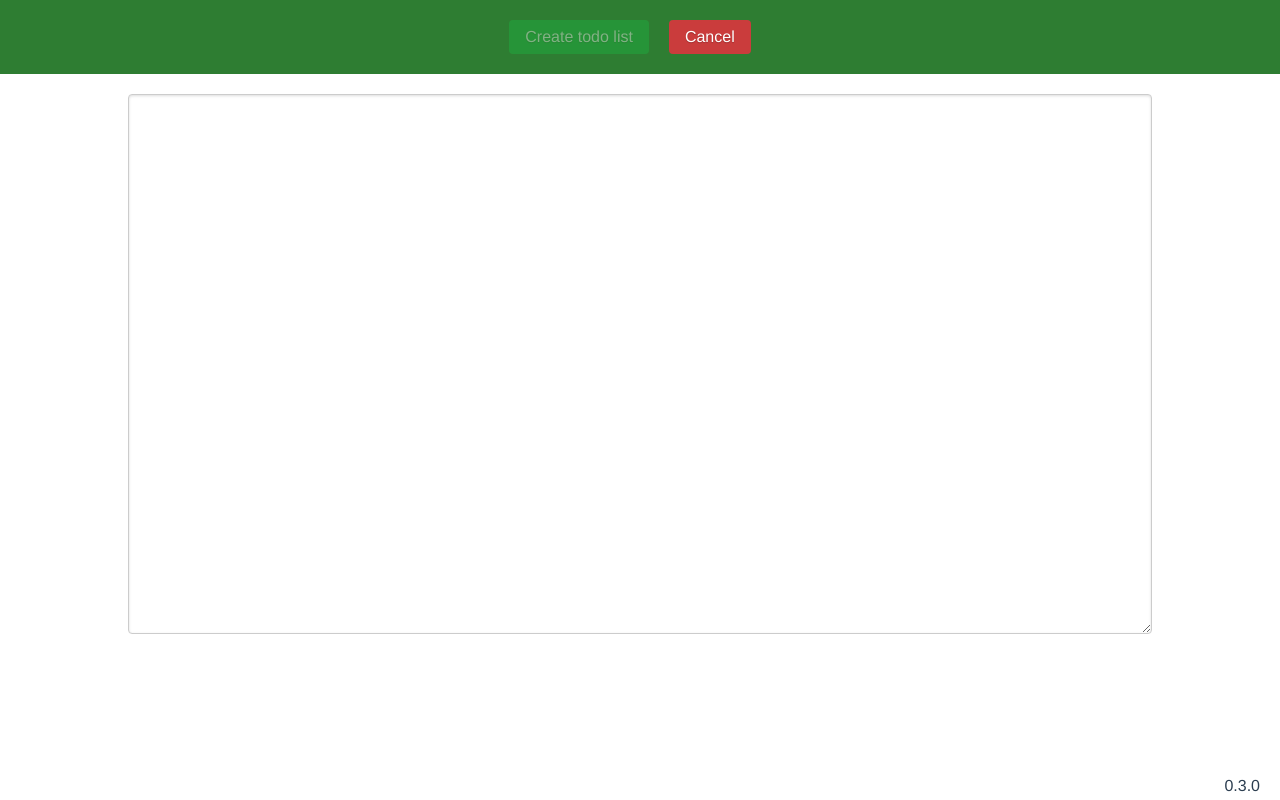
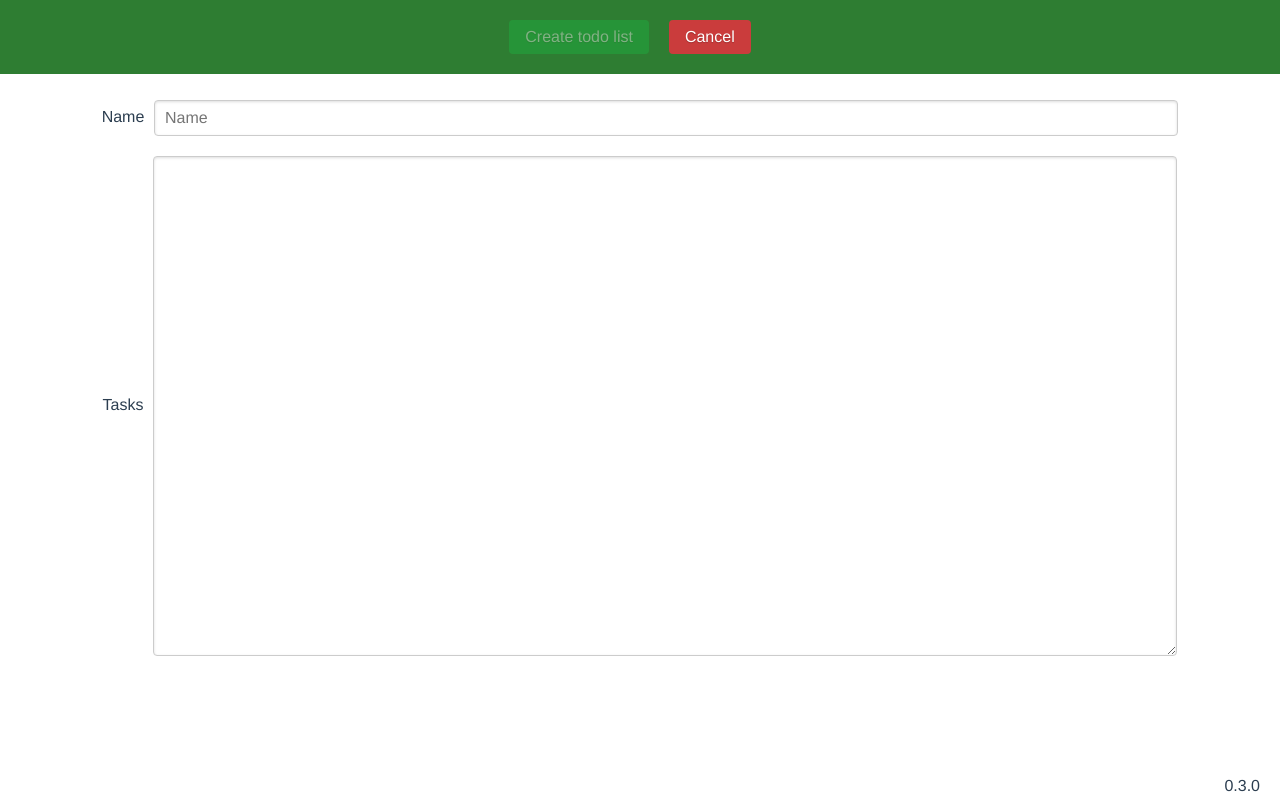
Before and after one commit to bsjhx/todo-instant, a Vue app: page / in a window 1280 px wide. Both pictures are taken after a click on the button "Add new todo list". Built offline with nearby package versions, Linux system fonts and the light colour scheme.

Commit message:
Added styling

```diff
--- a/src/components/Main.vue
+++ b/src/components/Main.vue
@@ -24,12 +24,20 @@
   <!-- new list editor -->
   <div v-if="mode === modes.ADD_NEW">
     <form class="pure-form">
-      <label>
-      <textarea
-          v-model="text"
-          class="pure-input textarea-class"
-      ></textarea>
-      </label>
+      <fieldset>
+        <div class="pure-control-group form-control-group-general">
+          <label for="todo-list-name" class="form-label-general">Name</label>
+          <input type="text" id="todo-list-name" placeholder="Name" class="pure-input form-text-input-general" />
+        </div>
+        <div class="pure-control-group form-control-group-general">
+          <label for="todo-list-elements" class="form-label-general">Tasks</label>
+          <textarea
+              id="todo-list-elements"
+              v-model="text"
+              class="pure-input form-text-input-general form-text-area"
+          ></textarea>
+        </div>
+      </fieldset>
     </form>
   </div>
 
@@ -171,9 +179,7 @@ export default {
 }
 
 .button-success,
-.button-error,
-.button-warning,
-.button-secondary {
+.button-error {
   color: white;
   border-radius: 4px;
   text-shadow: 0 1px 1px rgba(0, 0, 0, 0.2);
@@ -182,28 +188,27 @@ export default {
 
 .button-success {
   background: rgb(28, 184, 65);
-  /* this is a green */
 }
 
 .button-error {
   background: rgb(202, 60, 60);
-  /* this is a maroon */
 }
 
-.button-warning {
-  background: rgb(223, 117, 20);
-  /* this is an orange */
+.form-control-group-general {
+  margin-top: 20px;
 }
 
-.button-secondary {
-  background: rgb(66, 184, 221);
-  /* this is a light blue */
+.form-text-input-general {
+  width: 80%;
+  margin: auto;
 }
 
-.textarea-class {
-  margin-top: 20px;
-  width: 80%;
-  height: 540px;
+.form-label-general {
+  margin-right: 10px;
+}
+
+.form-text-area {
+  height: 500px;
 }
 
 .version {
```
